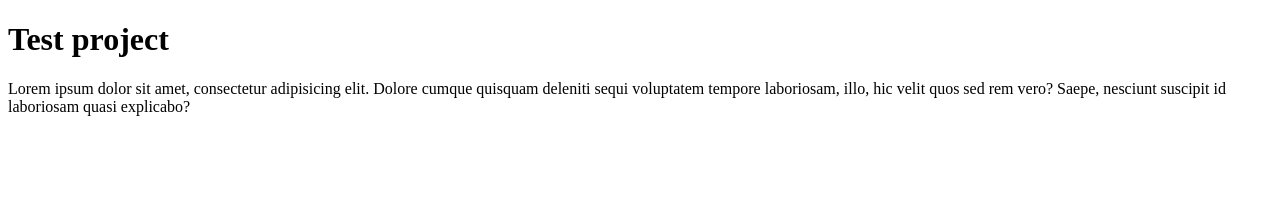
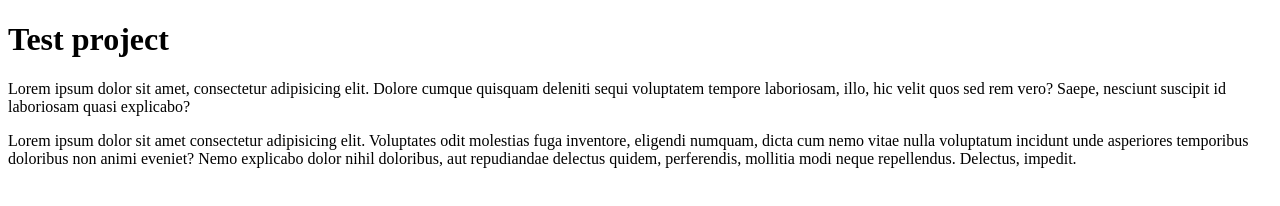
Before and after one commit to ArshiyaSabaS/test, a plain HTML site: page index.html in a window 1280 px wide. Drawn offline with Linux system fonts and the light colour scheme.

Commit message:
new para

```diff
--- a/index.html
+++ b/index.html
@@ -14,6 +14,9 @@
 <h1>Test project</h1>
 <p>Lorem ipsum dolor sit amet, consectetur adipisicing elit. Dolore cumque quisquam deleniti sequi voluptatem tempore laboriosam, illo, hic velit quos sed rem vero? Saepe, nesciunt suscipit id laboriosam quasi explicabo?</p>
 
+<p>Lorem ipsum dolor sit amet consectetur adipisicing elit. Voluptates odit molestias fuga inventore, eligendi numquam, dicta cum nemo vitae nulla voluptatum incidunt unde asperiores temporibus doloribus non animi eveniet? Nemo explicabo dolor nihil doloribus, aut repudiandae delectus quidem, perferendis, mollitia modi neque repellendus. Delectus, impedit.</p>
+
+
 </body>
 
 </html>
```
